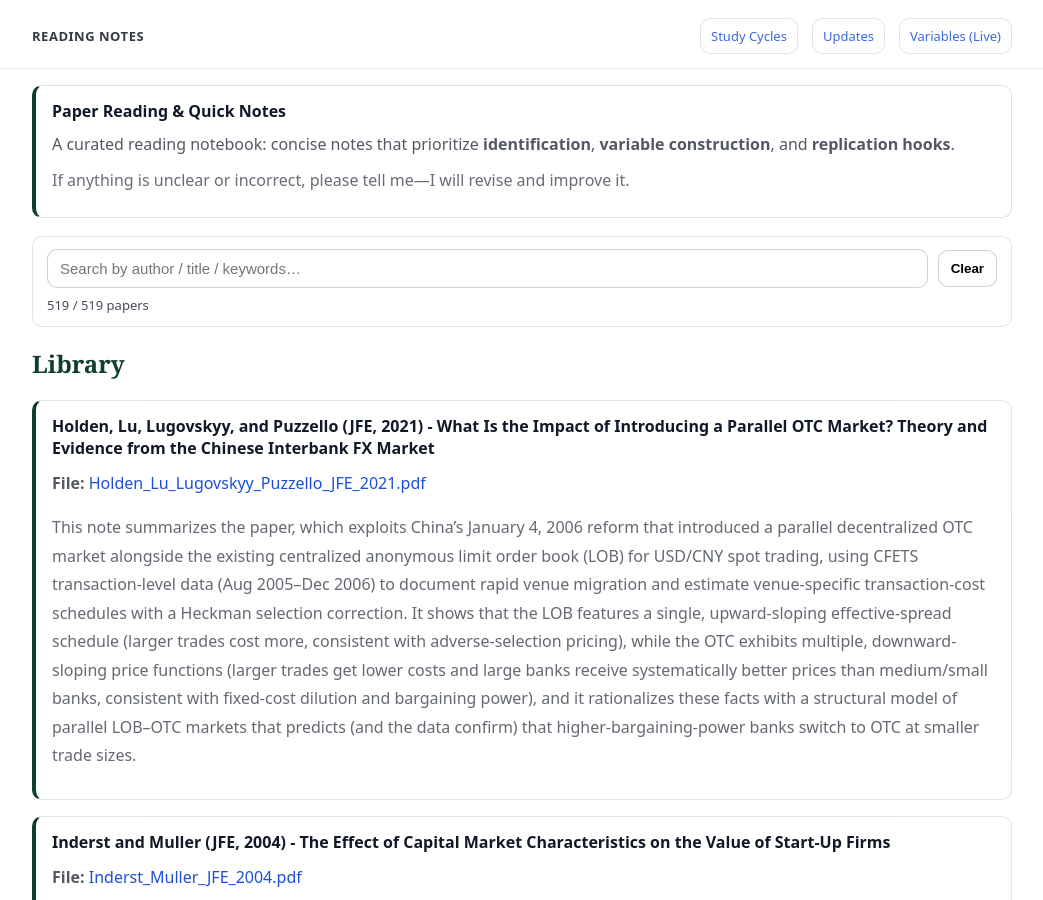
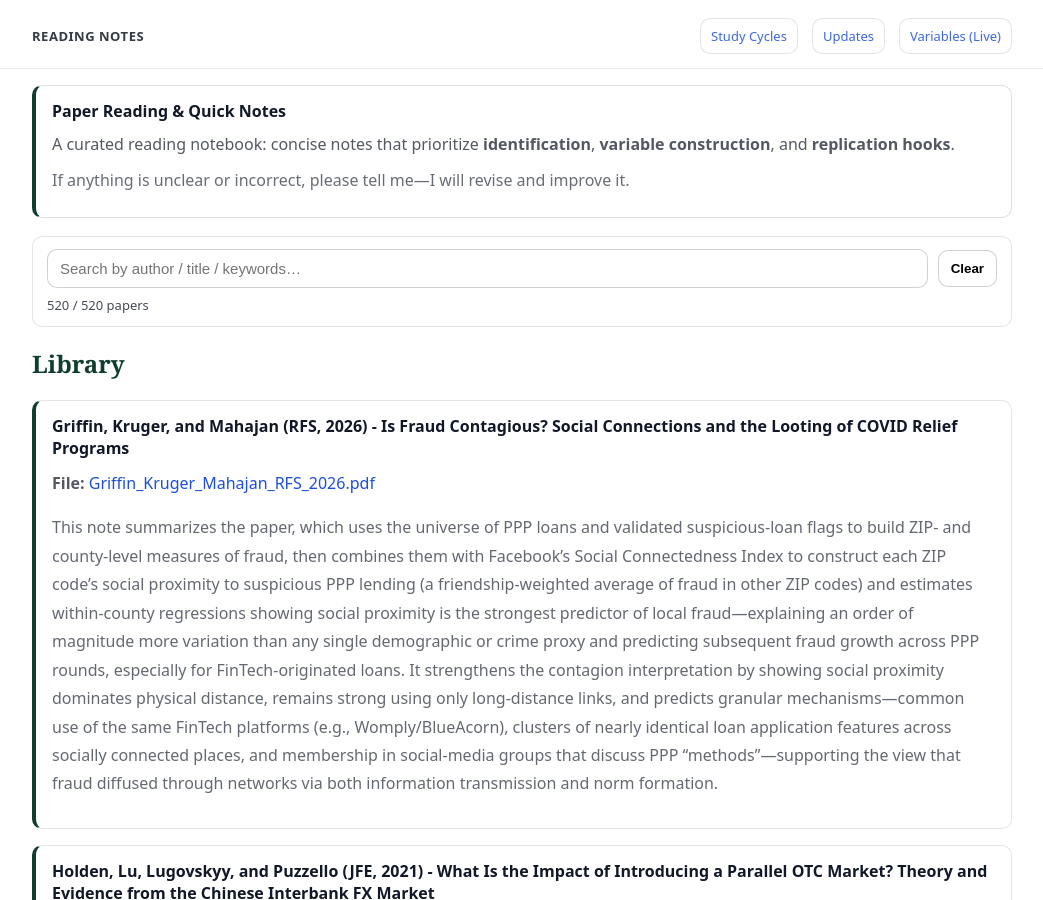
Before and after one commit to yaxinzn/study-archive, a Jekyll site: the page built from reading/index.md, in a window 1280 px wide and 900 px high. Shown: the whole window, without its empty margins (118-1161 px from the left). Built offline with Jekyll 4.4.1, drawn with Linux system fonts in a browser that asks for light colours.

Commit message:
Reading: add/update Griffin_Kruger_Mahajan_RFS_2026.pdf

```diff
--- a/_data/reading.yml
+++ b/_data/reading.yml
@@ -1,3 +1,7 @@
+- title: "Griffin, Kruger, and Mahajan (RFS, 2026) - Is Fraud Contagious? Social Connections and the Looting of COVID Relief Programs"
+  file: "Griffin_Kruger_Mahajan_RFS_2026.pdf"
+  desc: "This note summarizes the paper, which uses the universe of PPP loans and validated suspicious-loan flags to build ZIP- and county-level measures of fraud, then combines them with Facebook’s Social Connectedness Index to construct each ZIP code’s social proximity to suspicious PPP lending (a friendship-weighted average of fraud in other ZIP codes) and estimates within-county regressions showing social proximity is the strongest predictor of local fraud—explaining an order of magnitude more variation than any single demographic or crime proxy and predicting subsequent fraud growth across PPP rounds, especially for FinTech-originated loans. It strengthens the contagion interpretation by showing social proximity dominates physical distance, remains strong using only long-distance links, and predicts granular mechanisms—common use of the same FinTech platforms (e.g., Womply/BlueAcorn), clusters of nearly identical loan application features across socially connected places, and membership in social-media groups that discuss PPP “methods”—supporting the view that fraud diffused through networks via both information transmission and norm formation."
+
 - title: "Holden, Lu, Lugovskyy, and Puzzello (JFE, 2021) - What Is the Impact of Introducing a Parallel OTC Market? Theory and Evidence from the Chinese Interbank FX Market"
   file: "Holden_Lu_Lugovskyy_Puzzello_JFE_2021.pdf"
   desc: "This note summarizes the paper, which exploits China’s January 4, 2006 reform that introduced a parallel decentralized OTC market alongside the existing centralized anonymous limit order book (LOB) for USD/CNY spot trading, using CFETS transaction-level data (Aug 2005–Dec 2006) to document rapid venue migration and estimate venue-specific transaction-cost schedules with a Heckman selection correction. It shows that the LOB features a single, upward-sloping effective-spread schedule (larger trades cost more, consistent with adverse-selection pricing), while the OTC exhibits multiple, downward-sloping price functions (larger trades get lower costs and large banks receive systematically better prices than medium/small banks, consistent with fixed-cost dilution and bargaining power), and it rationalizes these facts with a structural model of parallel LOB–OTC markets that predicts (and the data confirm) that higher-bargaining-power banks switch to OTC at smaller trade sizes."
```
Also changed, not shown: 1 other file.
